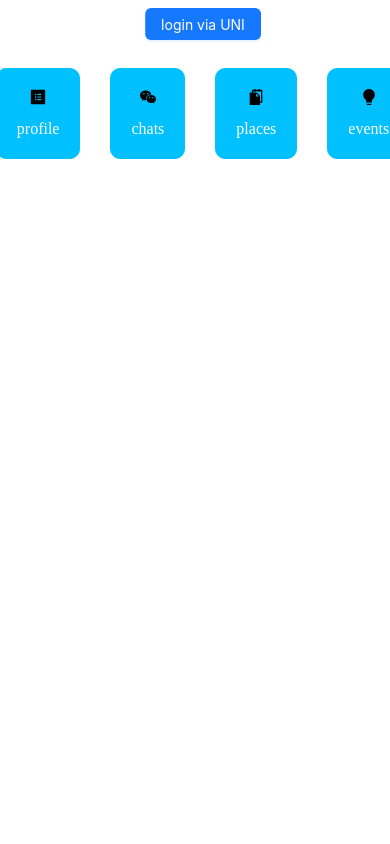
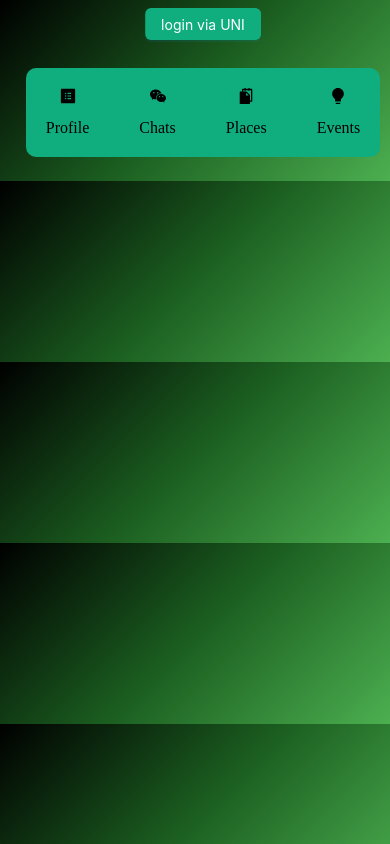
Before and after one commit to student-programmer/mycampus, a Next.js app: page / in a window 390 px wide. Built offline with nearby package versions, Linux system fonts and the light colour scheme.

Commit message:
i add new design for few pages

```diff
--- a/fsd/app/style/global.scss
+++ b/fsd/app/style/global.scss
@@ -3,4 +3,6 @@ body {
   height: 100%;
   position: relative;
   overflow-x: hidden;
+  background: linear-gradient(135deg, #000000, #1B5E20, #4CAF50);
+
 }
--- a/fsd/features/auth/ui/LoginForm.module.scss
+++ b/fsd/features/auth/ui/LoginForm.module.scss
@@ -3,3 +3,9 @@
     left:50%;
     transform: translateX(-50%);
 }
+.login_button{
+    background-color: #10ae7e;
+    :focus{
+          background-color: #10ae7e;
+    }
+}
--- a/fsd/features/auth/ui/LoginForm.tsx
+++ b/fsd/features/auth/ui/LoginForm.tsx
@@ -13,7 +13,7 @@ const LoginForm = () => {
 
   return (
     <div className={l.login_form}>
-      <Button type="primary" onClick={handleLogin}>
+      <Button type="primary" onClick={handleLogin} className={l.login_button}>
         login via UNI
       </Button>
     </div>
--- a/fsd/features/profile/ui/profile.module.scss
+++ b/fsd/features/profile/ui/profile.module.scss
@@ -4,7 +4,6 @@
   flex-direction: column;
   justify-content: space-between;
   align-items: center;
-  background-color: #f0f0f0;
 }
 
 .swiperContainer {
@@ -13,7 +12,7 @@
 }
 
 .profileWrapperMain {
-  background-color: #fff;
+  background-color: #10ae7e;
   padding: 20px;
   border-radius: 12px;
   box-shadow: 0 4px 10px rgba(0, 0, 0, 0.1);
@@ -84,11 +83,38 @@ margin-bottom: 10px;
   background-color: transparent;
   border: none;
   font-size: 24px;
-  color: #1890ff;
+  color: #10ae7e;
   cursor: pointer;
   transition: color 0.3s;
 }
 
 .navigationButton:hover {
-  color: #40a9ff;
+  color: #10ae7e;
 }
+
+
+
+@media screen and (max-width: 768px) {
+	.navList {
+
+		justify-content: center;
+		gap: 10px;
+	}
+  .profileWrapperMain {
+    width:320px;
+    height:440px;
+
+  }
+  .profileWrapper{
+    height:80vh;
+  }
+
+  .profileInfo h2 {
+  font-size: 24px;
+  margin-bottom: 5px;
+}
+.profileInfo {
+
+margin-top: 5px;
+}
+}
--- a/fsd/shared/ui/ContactButton/ContactButton.tsx
+++ b/fsd/shared/ui/ContactButton/ContactButton.tsx
@@ -2,6 +2,8 @@
 
 import { useState } from 'react';
 import { Modal, Button, Input } from 'antd'; // Ant Design components
+import style from './ui/contactButton.module.scss'
+
 
 interface ContactButtonProps {
 	userName: string; // Имя пользователя, к которому обращаемся
@@ -29,13 +31,14 @@ const ContactButton = ({ userName }: ContactButtonProps) => {
 
 	return (
 		<>
-			<Button type='primary' onClick={showModal}>
+			<Button type='primary' onClick={showModal} className={style.contact}>
 				Contact
 			</Button>
 
 			{/* Модальное окно */}
 			<Modal
 				title={`Contact ${userName}`}
+				className={style.contact_modal}
 				open={isModalOpen}
 				onCancel={handleCancel}
 				footer={[
--- a/fsd/widgets/navMenu/NavMenu.module.scss
+++ /dev/null
@@ -1,40 +0,0 @@
-.navList {
-  display: flex;
-  align-items: center;
-  justify-content: space-between;
-  list-style: none;
-  gap: 30px;
-  margin-top: 60px;
-  padding: 0px;
-}
-
-.navList a {
-  text-decoration: none;
-  color: inherit;
-}
-
-.borderElement {
-  border-top: 1px solid black;
-}
-
-.navWrapper {
-  display: flex;
-  justify-content: center;
-}
-
-.linkNav {
-  display: flex;
-  justify-content: center;
-  align-items: center;
-  flex-direction: column;
-  gap: 15px;
-  padding: 20px 20px;
-  border: 1px solid  #00C0FF;
-  border-radius: 10px;
-  background-color:  #00C0FF;
-  color: #fff;
-}
-
-.linkNav li {
-  color: #fff;
-}
--- a/fsd/widgets/navMenu/NavMenu.tsx
+++ b/fsd/widgets/navMenu/NavMenu.tsx
@@ -1,6 +1,6 @@
 import Link from "next/link";
 import { BulbFilled, ProfileFilled, SnippetsFilled, WechatFilled } from "@ant-design/icons";
-import style from "./NavMenu.module.scss";
+import style from "./ui/NavMenu.module.scss";
 
 export const NavMenu = () => {
   return (
@@ -8,19 +8,19 @@ export const NavMenu = () => {
       <ul className={style.navList}>
         <Link className={style.linkNav} href="/profile">
           <ProfileFilled />
-          <li>profile</li>
+          <li>Profile</li>
         </Link>
         <Link className={style.linkNav} href="/chats">
           <WechatFilled />
-          <li>chats</li>
+          <li>Chats</li>
         </Link>
         <Link className={style.linkNav} href="/places">
           <SnippetsFilled />
-          <li>places</li>
+          <li>Places</li>
         </Link>
         <Link className={style.linkNav} href="/events">
           <BulbFilled />
-          <li>events</li>
+          <li>Events</li>
         </Link>
       </ul>
     </div>
--- /dev/null
+++ b/fsd/widgets/navMenu/ui/NavMenu.module.scss
@@ -0,0 +1,50 @@
+.navList {
+	display: flex;
+	align-items: center;
+	justify-content: space-between;
+	list-style: none;
+	gap: 30px;
+	margin-top: 60px;
+	bottom: 0px;
+	padding: 0px;
+	background-color: #10ae7e;
+	border-radius: 15px;
+}
+
+.navList a {
+	text-decoration: none;
+	color: inherit;
+}
+
+.borderElement {
+	border-top: 1px solid black;
+}
+
+.navWrapper {
+	display: flex;
+	justify-content: center;
+}
+
+.linkNav {
+	display: flex;
+	justify-content: center;
+	align-items: center;
+	flex-direction: column;
+	gap: 15px;
+	padding: 20px 20px;
+
+	border-radius: 10px;
+	background-color: #10ae7e;
+	color: #fff;
+}
+
+.linkNav li {
+	color: black;
+}
+
+@media screen and (max-width: 768px) {
+	.navList {
+		justify-content: center;
+		gap: 10px;
+	}
+}
```
Also changed, not shown: fsd/features/profile/ui/profileInfo.module.scss (+9 -1 lines), fsd/shared/ui/ContactButton/ui/contactButton.module.scss (added, +10 -0 lines).
